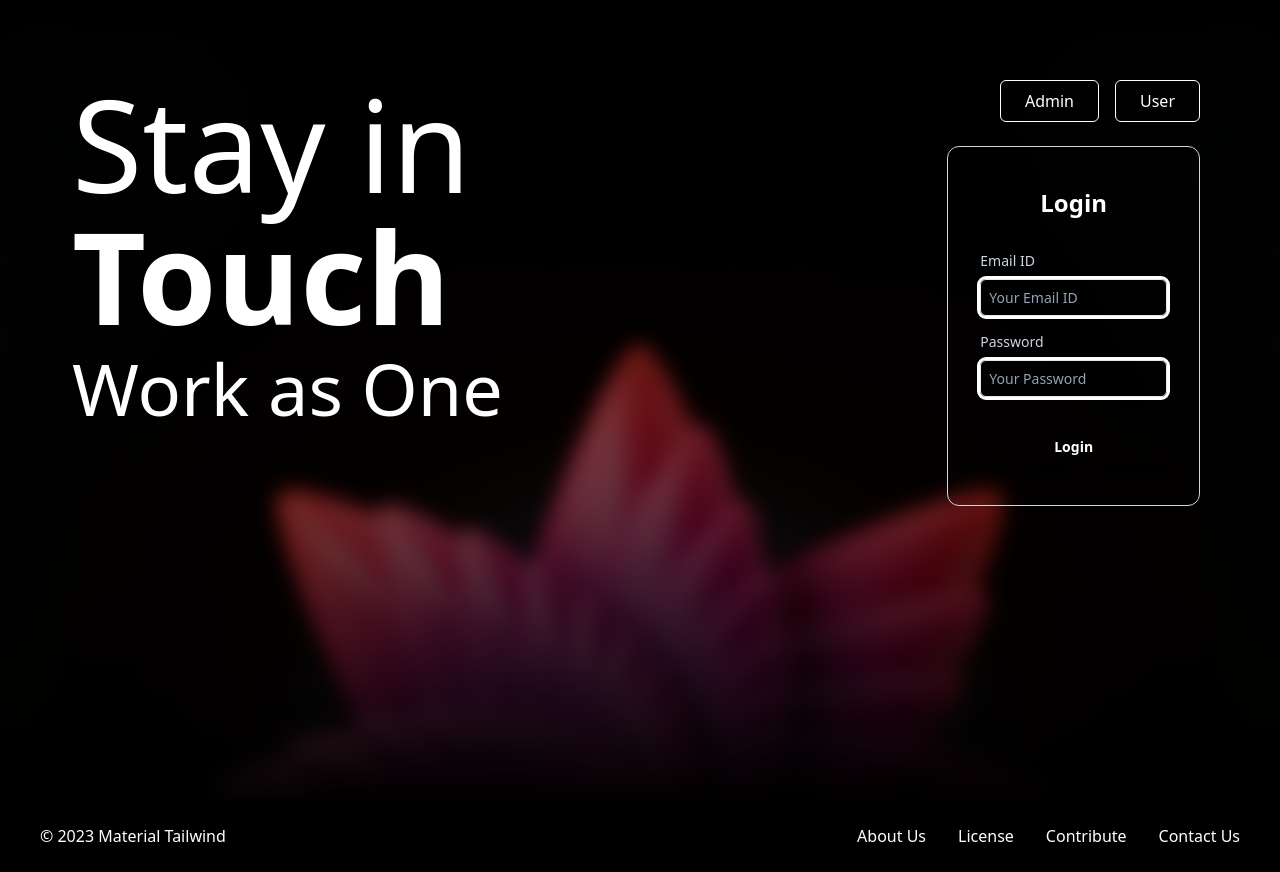
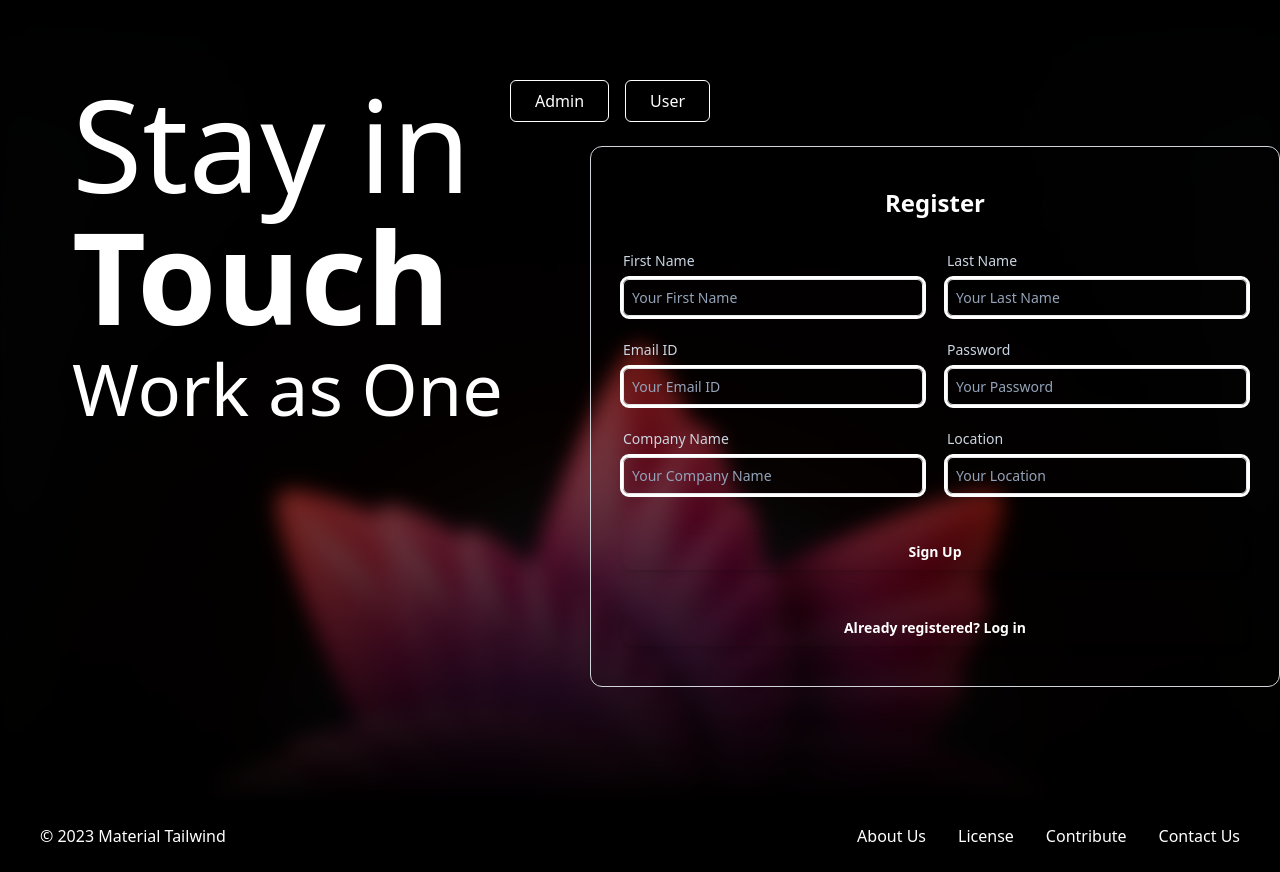
Before and after one commit to Jaya-Sandeep-Ketha/Collaboration_App_UI, a React (Vite) app: page / in a window 1280 px wide. Built offline with nearby package versions, Linux system fonts and the light colour scheme.

Commit message:
registerFormLogin Update

```diff
--- /dev/null
+++ b/src/components/LandingPage/AlreadyRegisteredAdmin.jsx
@@ -0,0 +1,67 @@
+import React from 'react';
+import { Input, Button, Typography } from '@material-tailwind/react';
+
+function AlreadyRegisteredAdmin({notYetRegisteredAdmin}) {
+    return (
+        <div className="w-full flex items-center justify-start mr-10 ml-20 mb-20">
+            {/* Outer Container */}
+            <div className="relative flex flex-col rounded-xl border border-gray-300 md:px-8 md:py-10 px-6 py-8 w-full max-w-3xl">
+                <Typography
+                    variant="h1"
+                    color="blue-gray"
+                    className="text-center !text-2xl lg:text-3xl mb-4 text-white"
+                >
+                    Admin Login
+                </Typography>
+                <form className="mt-4 flex flex-col gap-4 w-full">
+                    {/* Email ID */}
+                    <div>
+                        <label
+                            htmlFor="email"
+                            className="block mb-2 text-sm text-slate-300"
+                        >
+                            Email ID
+                        </label>
+                        <Input
+                            type="email"
+                            id="email"
+                            placeholder="Your Email ID"
+                            size="lg"
+                            color="gray"
+                            className="placeholder:text-slate-400 p-2 text-white"
+                        />
+                    </div>
+
+                    {/* Password */}
+                    <div>
+                        <label
+                            htmlFor="password"
+                            className="block mb-2 text-sm text-slate-300"
+                        >
+                            Password
+                        </label>
+                        <Input
+                            type="password"
+                            id="password"
+                            placeholder="Your Password"
+                            size="lg"
+                            color="gray"
+                            className="placeholder:text-slate-400 p-2 text-white"
+                        />
+                    </div>
+
+                    {/* Login Button */}
+                    <Button color="gray" fullWidth size="lg" className="mt-4 p-2">
+                        Login
+                    </Button>
+                    <Button color="gray" fullWidth size="lg" className="mt-4 p-2"
+                    onClick={notYetRegisteredAdmin}>
+                        Not yet registered ? Register
+                    </Button>
+                </form>
+            </div>
+        </div>
+    );
+}
+
+export default AlreadyRegisteredAdmin;
--- a/src/components/LandingPage/Buttons.jsx
+++ b/src/components/LandingPage/Buttons.jsx
@@ -1,7 +1,6 @@
 import React from 'react'
 import { useState } from 'react';
-import RegisterForm
- from './RegisterForm';
+import RegisterForm from './RegisterForm';
 function Buttons({onAdminClick, onUserClick}) {
 
     return (
--- a/src/components/LandingPage/Landing.jsx
+++ b/src/components/LandingPage/Landing.jsx
@@ -1,23 +1,38 @@
-import React from 'react';
+import React, { useState } from 'react';
 import landingPage3 from '../../assets/landingPage3.jpg';
 import { Typography } from '@material-tailwind/react';
 import Buttons from './Buttons';
 import RegisterForm from './RegisterForm';
 import LoginForm from './LoginForm';
-import { useState } from 'react';
+import AlreadyRegisteredAdmin from './AlreadyRegisteredAdmin';
+
 function Landing() {
-  const [isAdminBtnClicked, setIsAdminBtnClicked] = useState(false)
-  const [isUserBtnClicked, setIsUserBtnClicked] = useState(false)
+  const [isAdminBtnClicked, setIsAdminBtnClicked] = useState(true);
+  const [isUserBtnClicked, setIsUserBtnClicked] = useState(false);
+  const [isAlreadyBtnClicked, setIsAlreadyBtnClicked] = useState(false);
 
+  console.log(`adminbtn - ${isAdminBtnClicked}`)
+  console.log(`alreadyBtn - ${isAlreadyBtnClicked}`)
 
   const handleAdminBtnClick = () => {
-    setIsAdminBtnClicked(true)
-    setIsUserBtnClicked(false)
-  }
+    setIsAdminBtnClicked(true);
+    setIsUserBtnClicked(false);
+    setIsAlreadyBtnClicked(false)
+  };
+
   const handleUserBtnClick = () => {
-    setIsUserBtnClicked(true)
-    setIsAdminBtnClicked(false)
-  }
+    setIsUserBtnClicked(true);
+    setIsAdminBtnClicked(false);
+    setIsAlreadyBtnClicked(false)
+  };
+
+  const handleAdminAlreadyRegistered = () => {
+    setIsAlreadyBtnClicked((prev)=>!prev);
+  };
+  const handleAdminNotYetRegistered = () => {
+    setIsAlreadyBtnClicked(false);
+  };
+
   return (
     <>
       <div
@@ -35,13 +50,20 @@ function Landing() {
 
         {/* Buttons and Register Form Container */}
         <div className="absolute top-20 right-20 z-40">
-          {/* Buttons */}
-          <Buttons onAdminClick = {handleAdminBtnClick} onUserClick={handleUserBtnClick}/>
-          {/* Register Form */}
-          <div className="absolute mt-6 right-20">
-           {isAdminBtnClicked ? <RegisterForm/> :<LoginForm/>}
+          <Buttons onAdminClick={handleAdminBtnClick} onUserClick={handleUserBtnClick} />
+
+          {/* Conditional Rendering */}
+          <div className="mt-6">
+            {isAdminBtnClicked ? (
+              isAlreadyBtnClicked ? (
+                <AlreadyRegisteredAdmin notYetRegisteredAdmin={handleAdminNotYetRegistered}/>
+              ) : (
+                <RegisterForm alreadyRegisteredForAdmin={handleAdminAlreadyRegistered} />
+              )
+            ) : (
+              <LoginForm />
+            )}
           </div>
-
         </div>
 
         {/* Main Content */}
--- a/src/components/LandingPage/RegisterForm.jsx
+++ b/src/components/LandingPage/RegisterForm.jsx
@@ -1,12 +1,11 @@
 import React from 'react';
 import { Input, Button, Typography } from '@material-tailwind/react';
 
-function RegisterForm() {
+function RegisterForm({alreadyRegisteredForAdmin}) {
+
     return (
-        <div className="w-full flex items-center justify-start mr-20 ml-20 mb-20"> {/* Reduced ml-20 to ml-10 */}
-            {/* Adjusted margin-left (ml-10) */}
-            <div className="relative flex flex-col rounded-xl border border-gray-300 md:px-8 md:py-10 px-6 py-8 w-full max-w-3xl">
-                {/* Adjusted padding and max-w-3xl for wider form */}
+        <div className="w-full flex items-center justify-center mr-20 ml-20 mb-20">
+            <div className="relative flex flex-col rounded-xl border border-gray-300 md:px-8 md:py-10 px-6 py-8 w-full max-w-4xl">
                 <Typography
                     variant="h1"
                     color="blue-gray"
@@ -14,25 +13,59 @@ function RegisterForm() {
                 >
                     Register
                 </Typography>
-                <form className="mt-4 flex flex-col gap-4 w-full">
-                    {/* Username */}
+                <form className="mt-4 flex flex-col gap-6 w-full">
+                    <div className="grid grid-cols-1 md:grid-cols-2 gap-6">
+                        {/* First Name */}
                         <div>
                             <label
-                            htmlFor="username"
+                                htmlFor="firstName"
                                 className="block mb-2 text-sm text-slate-300"
                             >
-                            Username
+                                First Name
                             </label>
                             <Input
                                 type="text"
-                            id="username"
-                            placeholder="Your Username"
+                                id="firstName"
+                                placeholder="Your First Name"
                                 size="lg"
                                 color="gray"
                                 className="placeholder:text-slate-400 p-2 text-white"
                             />
                         </div>
-
+                        {/* Last Name */}
+                        <div>
+                            <label
+                                htmlFor="lastName"
+                                className="block mb-2 text-sm text-slate-300"
+                            >
+                                Last Name
+                            </label>
+                            <Input
+                                type="text"
+                                id="lastName"
+                                placeholder="Your Last Name"
+                                size="lg"
+                                color="gray"
+                                className="placeholder:text-slate-400 p-2 text-white"
+                            />
+                        </div>
+                        {/* Email ID */}
+                        <div>
+                            <label
+                                htmlFor="email"
+                                className="block mb-2 text-sm text-slate-300"
+                            >
+                                Email ID
+                            </label>
+                            <Input
+                                type="email"
+                                id="email"
+                                placeholder="Your Email ID"
+                                size="lg"
+                                color="gray"
+                                className="placeholder:text-slate-400 p-2 text-white"
+                            />
+                        </div>
                         {/* Password */}
                         <div>
                             <label
@@ -50,7 +83,6 @@ function RegisterForm() {
                                 className="placeholder:text-slate-400 p-2 text-white"
                             />
                         </div>
-
                         {/* Company Name */}
                         <div>
                             <label
@@ -68,7 +100,6 @@ function RegisterForm() {
                                 className="placeholder:text-slate-400 p-2 text-white"
                             />
                         </div>
-
                         {/* Location */}
                         <div>
                             <label
@@ -86,28 +117,21 @@ function RegisterForm() {
                                 className="placeholder:text-slate-400 p-2 text-white"
                             />
                         </div>
-
-                    {/* Employee ID */}
-                    <div>
-                        <label
-                            htmlFor="empID"
-                            className="block mb-2 text-sm text-slate-300"
-                        >
-                            Employee ID
-                        </label>
-                        <Input
-                            type="text"
-                            id="empID"
-                            placeholder="Your Employee ID"
-                            size="lg"
-                            color="gray"
-                            className="placeholder:text-slate-400 p-2 text-white"
-                        />
                     </div>
 
-                    {/* Sign Up Button */}
+                    {/* Buttons */}
                     <Button color="gray" fullWidth size="lg" className="mt-4 p-2">
                         Sign Up
+                    </Button>
+
+                    <Button
+                        color="gray"
+                        fullWidth
+                        size="lg"
+                        className="mt-4 p-2"
+                        onClick={alreadyRegisteredForAdmin}
+                    >
+                        Already registered? Log in
                     </Button>
                 </form>
             </div>
```
Lines whose indentation alone changed are shown as unchanged.
